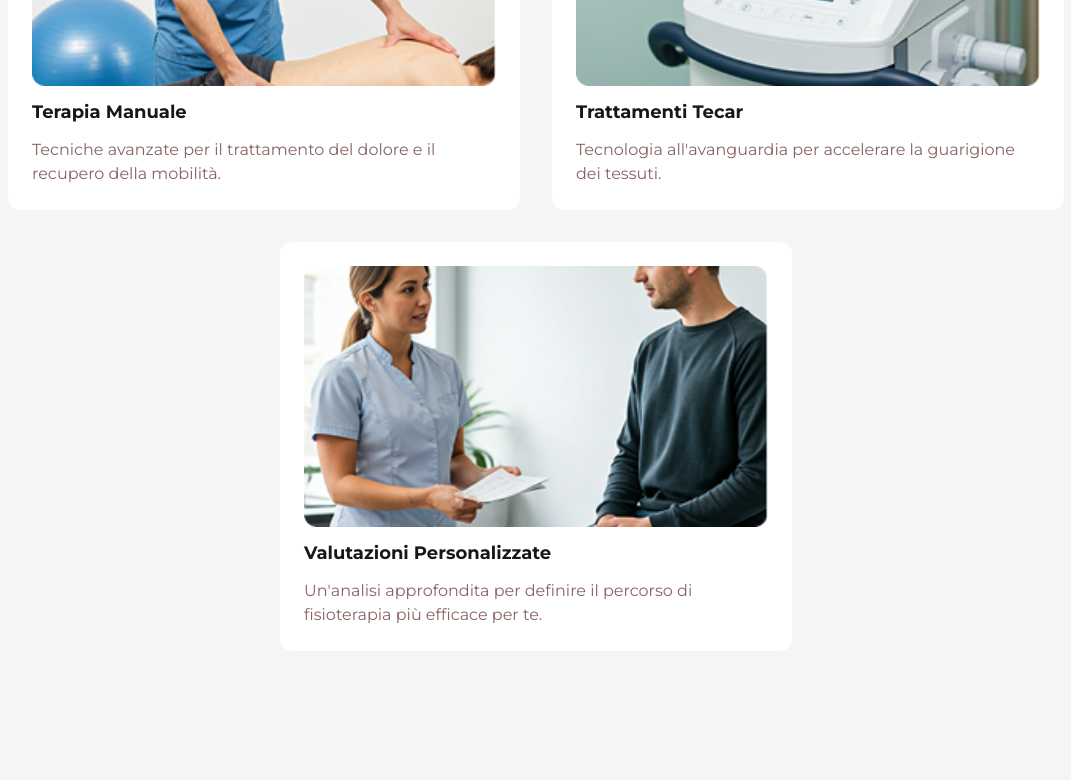
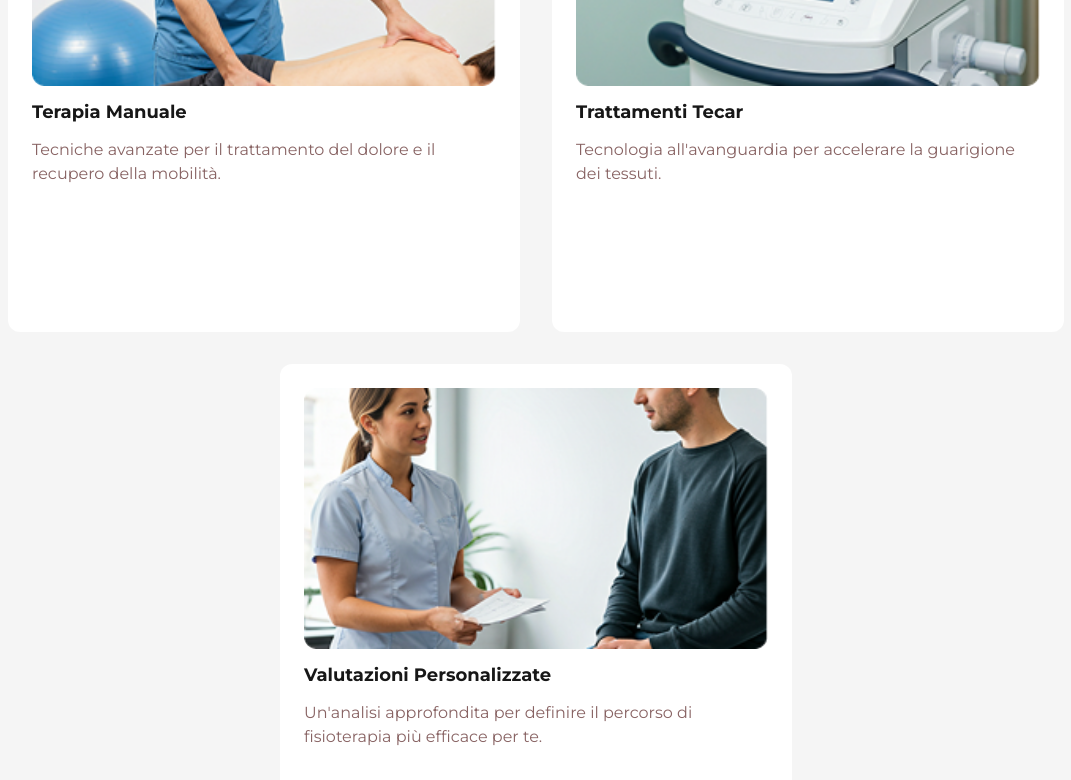
Before and after one commit to criisvy/dal-fisio-website, a Next.js app: page /spazi in a window 1280 px wide. Shown: the part 1420-2200 px from the top of the page, without its empty margins (104-1175 px from the left). Built offline with nearby package versions, Linux system fonts and the light colour scheme.

Commit message:
Card Responsive Fix

```diff
--- a/src/app/servizi/page.jsx
+++ b/src/app/servizi/page.jsx
@@ -7,7 +7,7 @@ const ServicesPage = () => {
   return (
     <main className="mx-auto mt-6 max-w-6xl px-4 sm:mt-9">
       <section className="mt-6 flex justify-center sm:mt-9">
-        <div className="sm:bg-background flex flex-col items-center gap-2.5 rounded-xl bg-white p-4 sm:flex-row sm:gap-16 sm:p-0">
+        <div className="sm:bg-background flex flex-col items-center gap-2.5 rounded-xl bg-white p-4 lg:flex-row md:gap-16 lg:p-0">
           <div className="flex flex-col gap-4">
             <h1 className="text-4xl font-bold sm:mb-2.5 sm:text-5xl">
               I Nostri Servizi
@@ -20,7 +20,7 @@ const ServicesPage = () => {
             <div className="flex w-full items-center">
               <Button
                 asChild
-                className="w-full rounded-xl px-6 text-center sm:w-fit"
+                className="w-full rounded-xl px-6 text-center lg:w-fit"
               >
                 <Link href="/contatti">Contattaci</Link>
               </Button>
--- a/src/components/Card.jsx
+++ b/src/components/Card.jsx
@@ -3,7 +3,7 @@ const Card = ({ imageSrc, imageAlt, heading, text }) => {
     <article className="flex flex-col justify-center gap-3 rounded-xl bg-white p-6 sm:w-lg">
       <img src={imageSrc} alt={imageAlt} className="rounded-xl"></img>
       <h3 className="text-lg font-bold">{heading}</h3>
-      <p className="text-brownish">{text}</p>
+      <p className="text-brownish lg:min-h-[170px]">{text}</p>
     </article>
   );
 };
```
